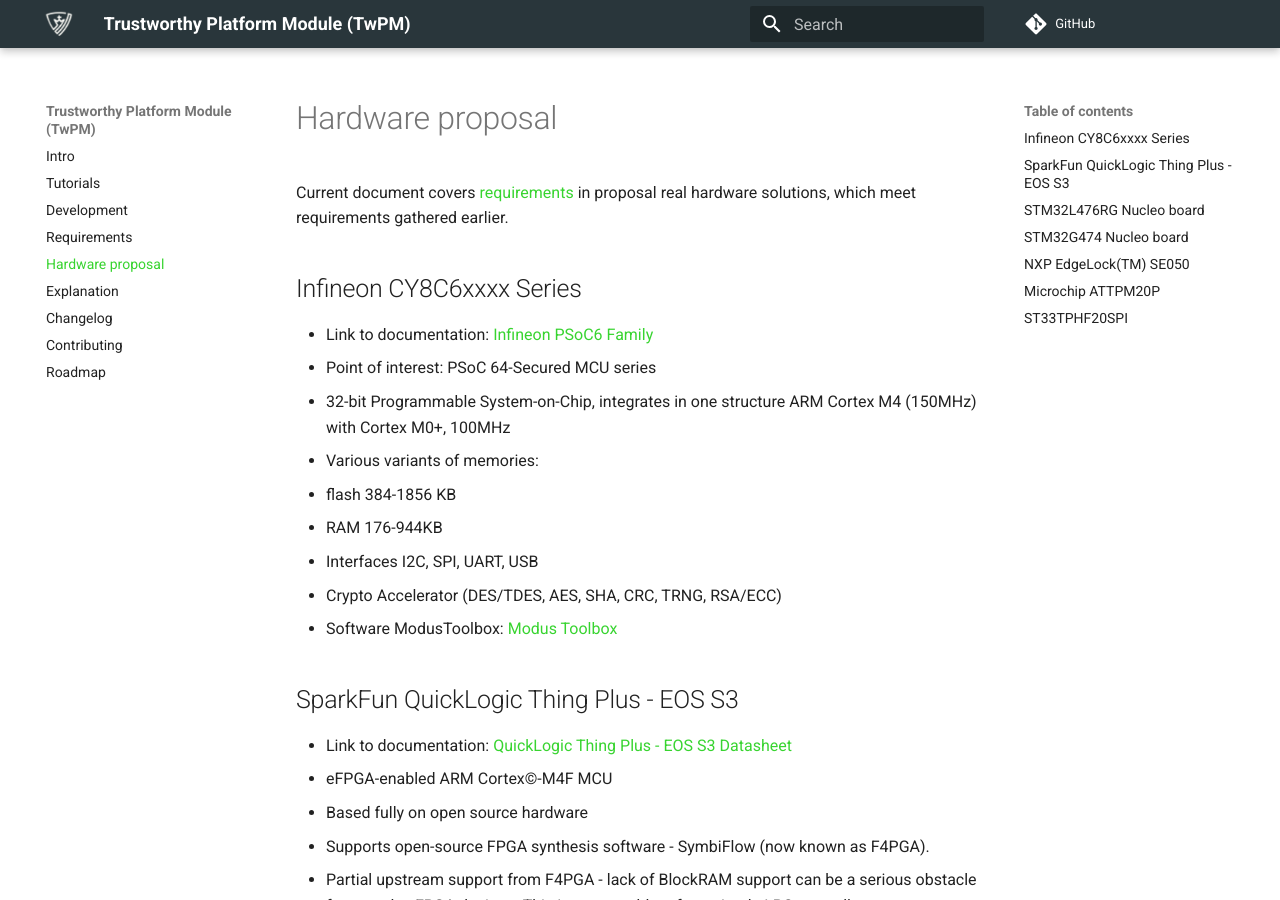
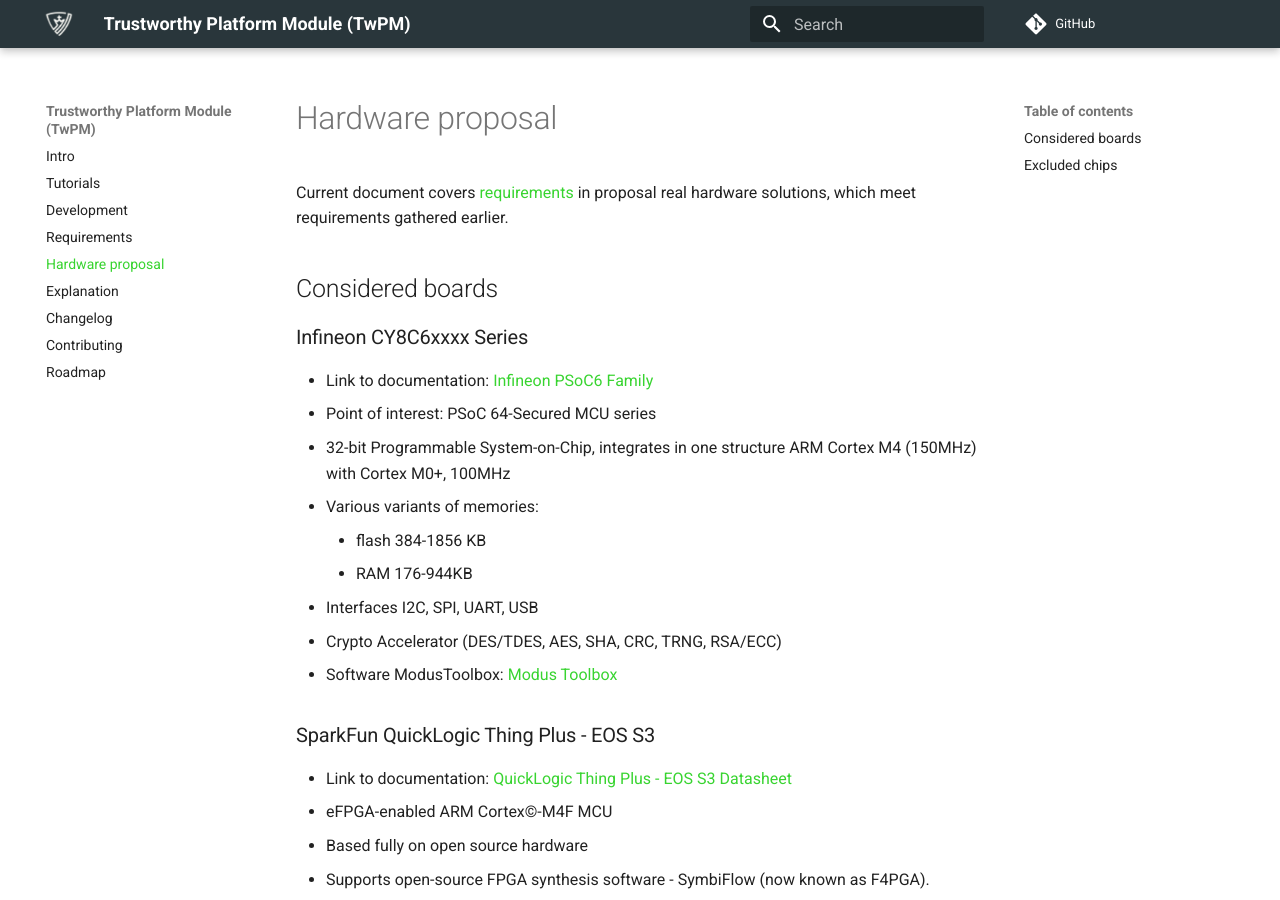
Before and after one commit to Dasharo/twpm-docs, an MkDocs documentation site: the page built from docs/requirements/hardware-proposal.md, in a window 1280 px wide and 900 px high. Built offline with MkDocs 1.6.1 and Material for MkDocs 9.7.7, drawn with Linux system fonts in a browser that asks for light colours; comment, search, counter and statistics services are not loaded.

Commit message:
hardware-proposal.md: Correction of formatting errors
Signed-off-by: Karol Zmyslowski <karol.zmyslowski@3mdeb.com>

```diff
--- a/docs/requirements/hardware-proposal.md
+++ b/docs/requirements/hardware-proposal.md
@@ -3,34 +3,36 @@
 Current document covers [requirements](requirements.md) in proposal real hardware
 solutions, which meet requirements gathered earlier.
 
-## Infineon CY8C6xxxx Series
+## Considered boards
+
+### Infineon CY8C6xxxx Series
 
 * Link to documentation: [Infineon PSoC6 Family](https://www.infineon.com/cms/en/product/microcontroller/32-bit-psoc-arm-cortex-microcontroller/psoc-6-32-bit-arm-cortex-m4-mcu/)
 * Point of interest: PSoC 64-Secured MCU series
 * 32-bit Programmable System-on-Chip, integrates in one structure
 ARM Cortex M4 (150MHz) with Cortex M0+, 100MHz
 * Various variants of memories:
-  * flash 384-1856 KB
-  * RAM 176-944KB
+    * flash 384-1856 KB
+    * RAM 176-944KB
 * Interfaces I2C, SPI, UART, USB
 * Crypto Accelerator (DES/TDES, AES, SHA, CRC, TRNG, RSA/ECC)
 * Software ModusToolbox: [Modus Toolbox](https://www.infineon.com/cms/en/design-support/tools/sdk/modustoolbox-software/)
 
-## SparkFun QuickLogic Thing Plus - EOS S3
+### SparkFun QuickLogic Thing Plus - EOS S3
 
 * Link to documentation: [QuickLogic Thing Plus - EOS S3 Datasheet](https://www.sparkfun.com/products/17273)
 * eFPGA-enabled ARM Cortex©-M4F MCU
 * Based fully on open source hardware
 * Supports open-source FPGA synthesis software - SymbiFlow (now known as F4PGA).
-  * Partial upstream support from F4PGA - lack of BlockRAM support can be a
+    * Partial upstream support from F4PGA - lack of BlockRAM support can be a
     serious obstacle for complex FPGA designs. This is not a problem for a
     simple LPC controller.
 * Downstream support for [Zephyr](https://github.com/QuickLogic-Corp/zephyr/tree/eos-s3-support)
   and FreeRTOS (as part of the [QORC SDK](https://github.com/QuickLogic-Corp/qorc-sdk))
-  * Based on an old version of Zephyr. Mainline Zephyr has only the most basic
+    * Based on an old version of Zephyr. Mainline Zephyr has only the most basic
     support EOS S3 and it is not usable without porting additional drivers.
 
-## STM32L476RG Nucleo board
+### STM32L476RG Nucleo board
 
 * Link to documentation: [STM32L476RG Nucleo Web Page](https://www.st.com/en/evaluation-tools/nucleo-l476rg.html)
 * Link to datasheet: [STM32L476RG Nucleo Datasheet](https://www.st.com/resource/en/datasheet/stm32l476rg.pdf)
@@ -43,30 +45,30 @@
 "Three SPI interfaces allow communication (...) up to 24 Mbits/s
 slave modes".
 
-## STM32G474 Nucleo board
+### STM32G474 Nucleo board
 
 * Link to documentation: [STM32G474 Nucleo Board Documentation](https://www.st.com/en/evaluation-tools/nucleo-g474re.html)
 * ARM Cortex-M4 MCU
 * Power supply 1.71-3.6V
 * 170MHz system clock
 * 4xSPI interfaces, 4-16 programmable bit frames
-  * Max SPI clock frequency:
-    * Slave, receiver mode,  1.71V < Vdd < 3.6V: 50MHz
-    * Slave mode transmitter, with full duplex, 2.7V < Vdd < 3.6V: 41MHz
-    * Slave mode Transmitter, with full duplex, 1.7V < Vdd < 3.6V: 27MHz
+    * Max SPI clock frequency:
+        * Slave, receiver mode,  1.71V < Vdd < 3.6V: 50MHz
+        * Slave mode transmitter, with full duplex, 2.7V < Vdd < 3.6V: 41MHz
+        * Slave mode Transmitter, with full duplex, 1.7V < Vdd < 3.6V: 27MHz
 * Mathematical hardware accelerators
   * CORDIC for trigonometric functions acceleration
   * FMAC: filter mathematical accelerator
 
-Excluded chips
+## Excluded chips
 
-## NXP EdgeLock(TM) SE050
+### NXP EdgeLock(TM) SE050
 
 * Link to documentation: [NXP_edgelock_se050](https://www.nxp.com/docs/en/white-paper/NXP_SE050_USE_CASE07_WP.pdf)
 * Reason to exclude:
   * Lack of SPI, LPC interface
 
-## Microchip ATTPM20P
+### Microchip ATTPM20P
 
 * Link to documentation: [mcp_attpm20p](https://ww1.microchip.com/downloads/en/DeviceDoc/ATTPM20P-Trusted-Platform-Module-TPM-2.0-SPI-Interface-Summary-Data-Sheet-DS40002082A.pdf)
 * Compliant to the Trusted Computing Group (TCG) Trusted Platform Module (TPM)
@@ -81,23 +83,23 @@
 Generator (RNG), HMAC, AES, SHA, ECC, and RSA Engines
 
 * Offered in Commercial (0°C to +70°C) Temperature Range
-  * Supply Voltage: 1.8V to 3.3V
+    * Supply Voltage: 1.8V to 3.3V
 * Offered in Industrial (-40°C to +85°C) Temperature Range
-  * Supply Voltage: 3.3V
+    * Supply Voltage: 3.3V
 * Cryptographic Support for:
-  * HMAC
-  * AES-128
-  * SHA-1
-  * SHA-256
-  * ECC BN_P256, ECCNIST_P256
-  * RSA 1024-2048 bit keys
+    * HMAC
+    * AES-128
+    * SHA-1
+    * SHA-256
+    * ECC BN_P256, ECCNIST_P256
+    * RSA 1024-2048 bit keys
 * 16 KB of User-Accessible Nonvolatile Memory
 * X.509 EK Certificates (Optional)
 
 * Reason to exclude:
-  * This chip does not meet the requirement of open-source hardware/software.
+    * This chip does not meet the requirement of open-source hardware/software.
 
-## ST33TPHF20SPI
+### ST33TPHF20SPI
 
 * Link to documentation: [ST33TPHF20SPI Documentation](https://www.st.com/en/secure-mcus/st33tphf20spi.html)
 * Compliant with Trusted Computing Group (TCG) Trusted Platform Module (TPM)
```
